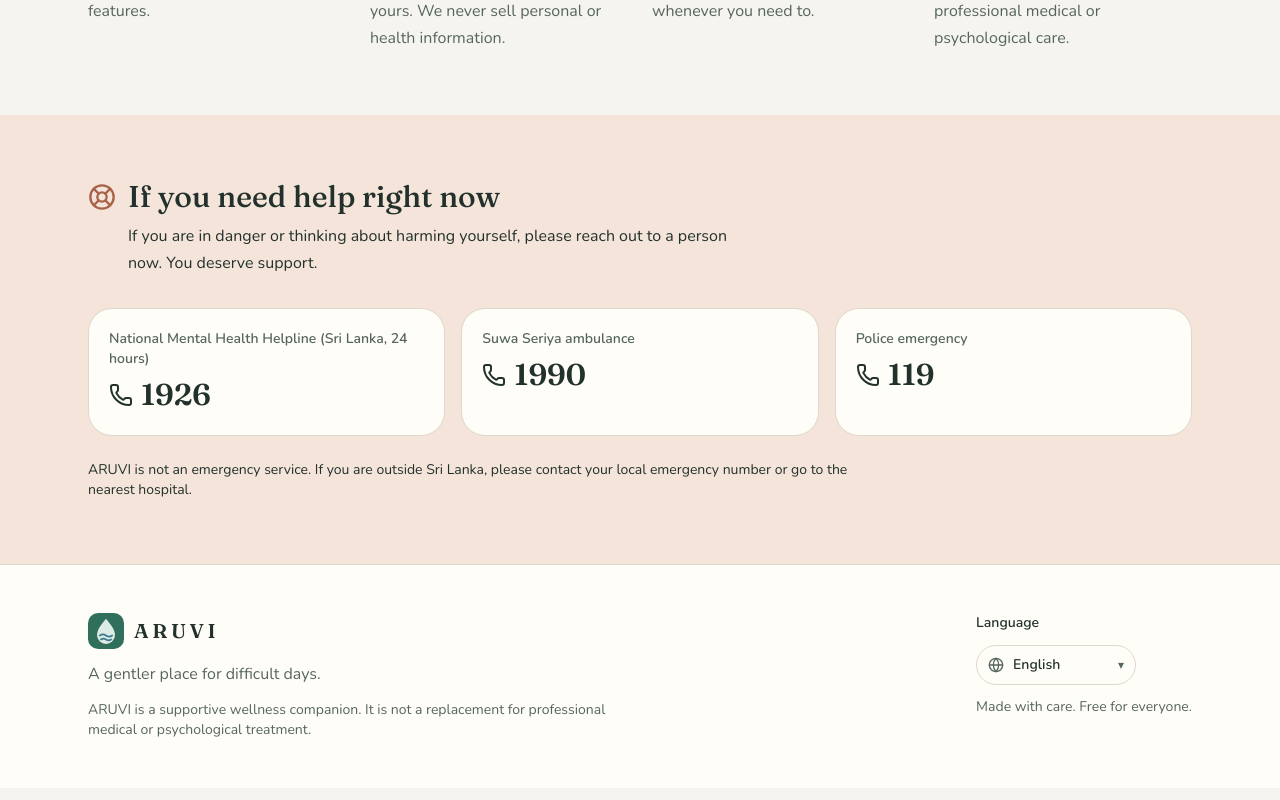
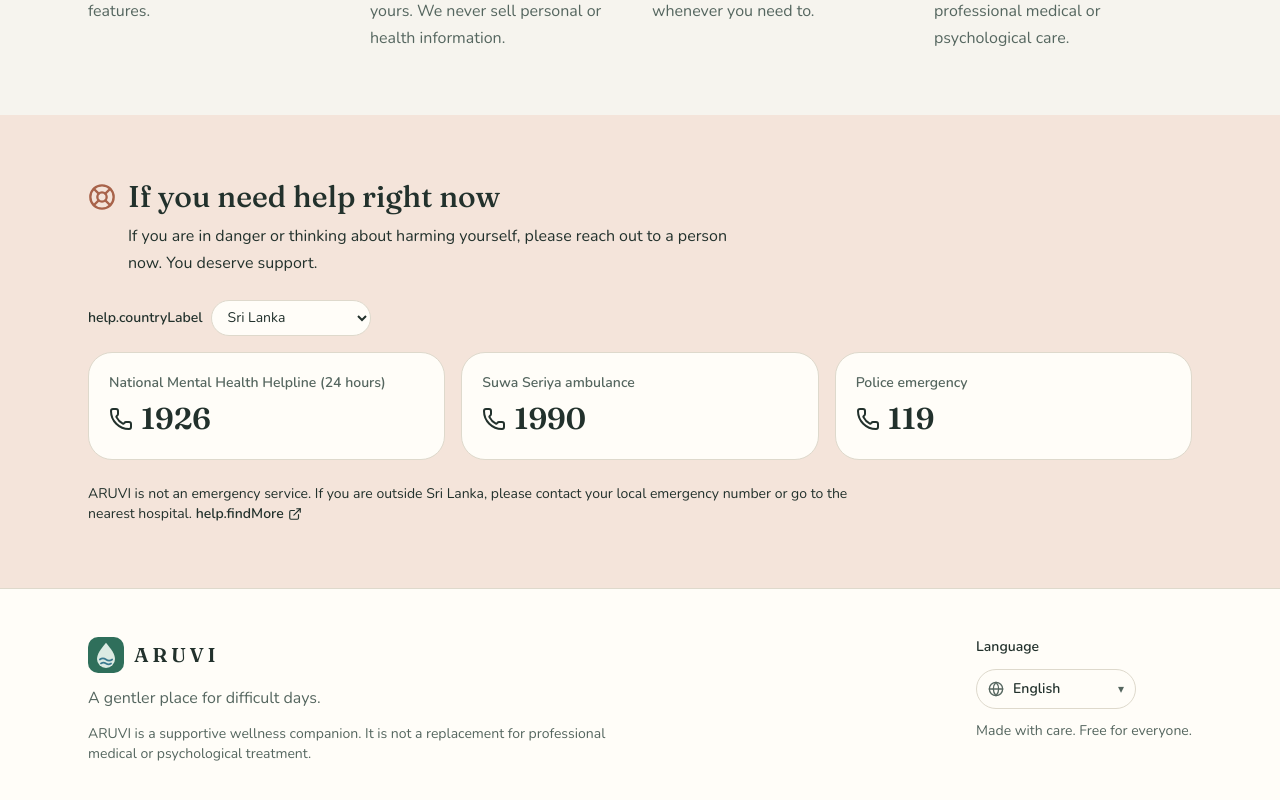
Before and after one commit to ThuryaNikethani/aruvi-wellness, a Next.js app: page /en in a window 1280 px wide. Shown: the part 2759-3559 px from the top of the page. Built offline with nearby package versions, Linux system fonts and the light colour scheme.

Commit message:
Show helplines for the visitor's country

```diff
--- a/src/components/home/help-section.tsx
+++ b/src/components/home/help-section.tsx
@@ -1,41 +1,31 @@
 import { useTranslations } from "next-intl";
-import { Phone, LifeBuoy } from "lucide-react";
-
-// Sri Lanka support lines. Verify periodically – see docs/safety.md.
-const LINES = [
-  { key: "national", number: "1926" },
-  { key: "ambulance", number: "1990" },
-  { key: "police", number: "119" },
-] as const;
+import { ExternalLink, LifeBuoy } from "lucide-react";
+import { CountrySelect, HelplineCards } from "@/components/help/helplines";
+import { HELPLINE_DIRECTORY } from "@/lib/helplines";
 
 export function HelpSection() {
   const t = useTranslations("help");
   return (
     <section id="support" aria-labelledby="support-title" className="bg-clay-soft">
       <div className="mx-auto max-w-6xl px-4 py-16 sm:px-6">
-        <div className="mb-8 flex max-w-2xl items-start gap-3">
+        <div className="mb-6 flex max-w-2xl items-start gap-3">
           <LifeBuoy className="mt-1 h-7 w-7 shrink-0 text-clay" aria-hidden />
           <div className="space-y-2">
             <h2 id="support-title" className="font-display text-3xl font-medium text-ink">{t("title")}</h2>
             <p className="text-ink">{t("body")}</p>
           </div>
         </div>
-        <ul className="grid gap-4 sm:grid-cols-3">
-          {LINES.map(({ key, number }) => (
-            <li key={key} className="rounded-3xl border border-line bg-surface p-5">
-              <p className="text-sm font-semibold text-ink-soft">{t(`lines.${key}`)}</p>
-              <a
-                href={`tel:${number}`}
-                className="mt-2 inline-flex items-center gap-2 font-display text-3xl font-semibold text-ink hover:text-leaf"
-                aria-label={t("call", { number, name: t(`lines.${key}`) })}
-              >
-                <Phone className="h-6 w-6" aria-hidden />
-                {number}
-              </a>
-            </li>
-          ))}
-        </ul>
-        <p className="mt-6 max-w-3xl text-sm text-ink">{t("note")}</p>
+        <div className="mb-4">
+          <CountrySelect id="help-country" />
+        </div>
+        <HelplineCards />
+        <p className="mt-6 max-w-3xl text-sm text-ink">
+          {t("note")}{" "}
+          <a href={HELPLINE_DIRECTORY} target="_blank" rel="noopener noreferrer" className="inline-flex items-center gap-1 font-semibold underline-offset-4 hover:underline">
+            {t("findMore")}
+            <ExternalLink className="h-3.5 w-3.5" aria-hidden />
+          </a>
+        </p>
       </div>
     </section>
   );
```
